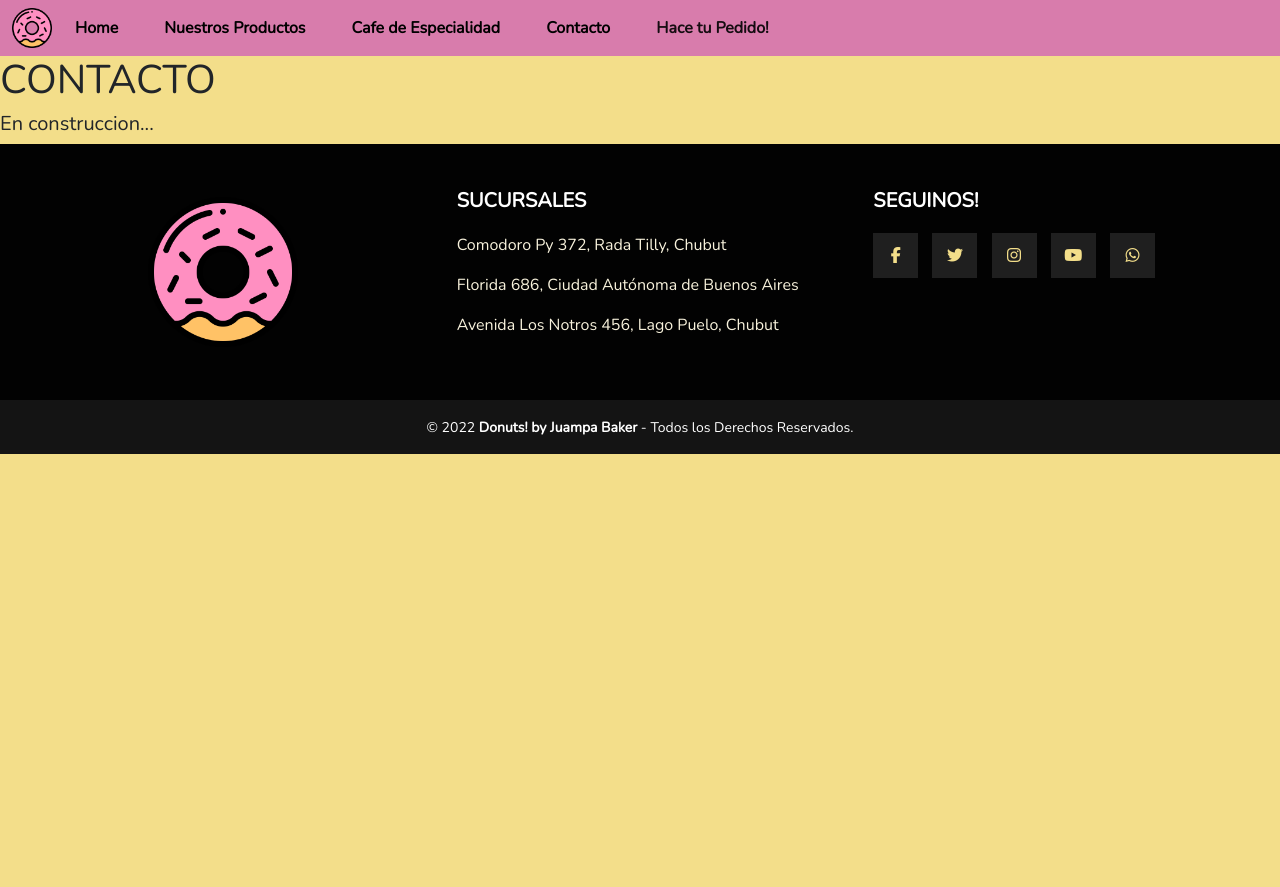
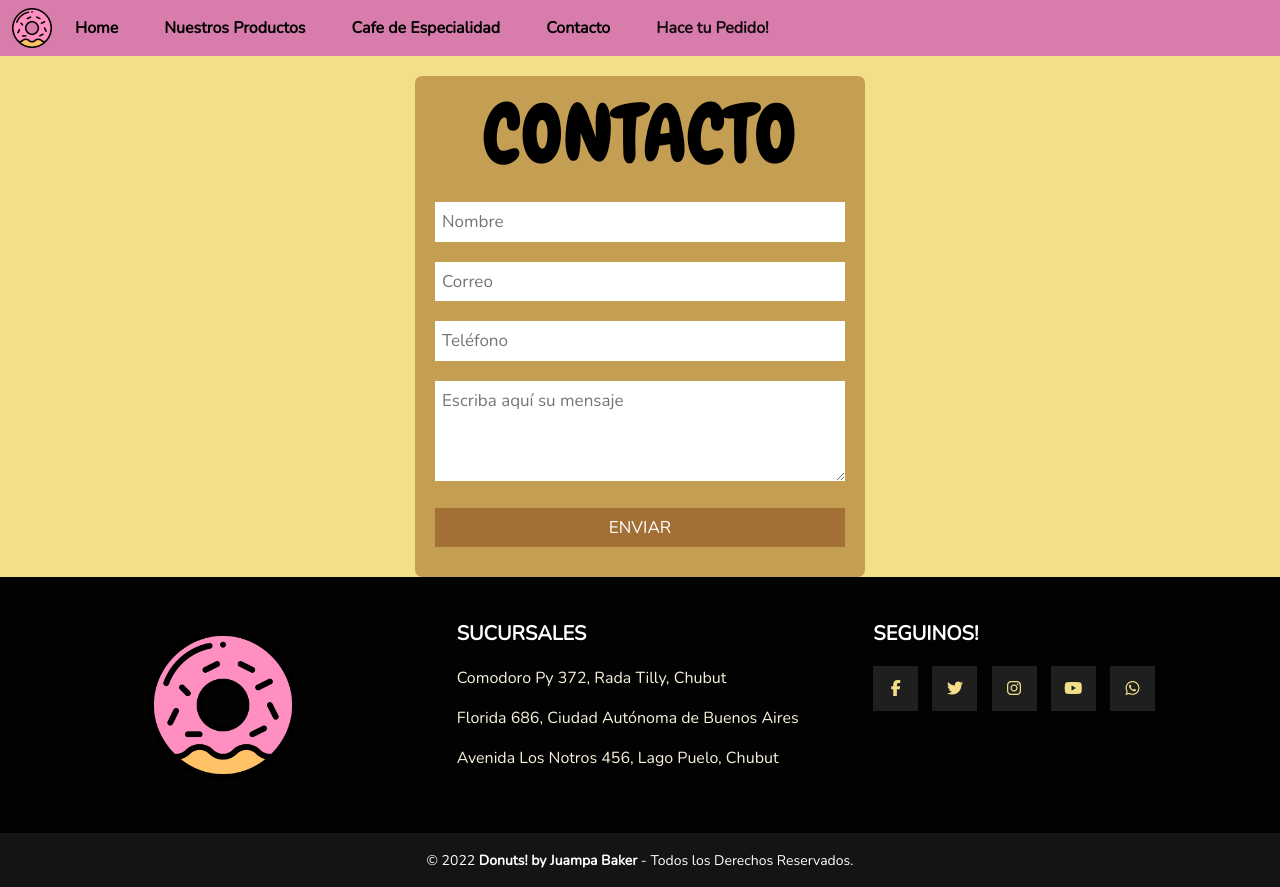
Before and after one commit to juampi-dev/proyectoBaker, a plain HTML site: page pages/contacto.html in a window 1280 px wide. Before the commit the page ends 800 px from the top, so only its background shows below. Drawn offline with nearby package versions, Linux system fonts and the light colour scheme.

Commit message:
final commit

```diff
--- a/pages/contacto.html
+++ b/pages/contacto.html
@@ -12,7 +12,6 @@
 <body>
 
     <header>
-        <!-- BARRA DE NAVEGACION -->
         <section>
             <nav class="navbar navbar-expand-lg navBar-Color">
                 <div class="container-fluid">
@@ -44,11 +43,20 @@
                 </div>
               </nav>
             </section>
-    <!-- FIN DE BARRA DE NAVEGACION -->
     </header>
 
-<h1>CONTACTO</h1>
-<h5>En construccion...</h5>
+<main>
+  <div class="contactoForm">
+    <h1>CONTACTO</h1>
+      <form>
+        <input type="text"name="Nombre"placeholder="Nombre">
+        <input type="text"name="correo"placeholder="Correo">
+        <input type="text"name="telefono"placeholder="Teléfono">
+        <textarea name="mensaje"placeholder="Escriba aquí su mensaje"></textarea>
+        <input type="button" value="ENVIAR" class="botonForm">
+      </form>
+  </div>
+</main>
 
 <footer class="piePagina">
   <div class="pie1">
--- a/styles/style.css
+++ b/styles/style.css
@@ -207,6 +207,45 @@ footer h5{
     text-align: center;
 }
 
+.contactoForm{
+    width:450px;
+    margin:auto;
+    background:rgba(126, 61, 0, 0.4);
+    padding:10px 20px;
+    box-sizing:border-box;
+    margin-top:20px;
+    border-radius:7px;
+}
+
+.contactoForm h1{
+    font-family: 'Chewy', sans-serif;
+    color: #000;
+    text-align: center;
+    font-size: 80px;
+    margin-bottom: 20px;
+}
+
+.contactoForm input, textarea{
+    width: 100%;
+    margin-bottom: 20px;
+    padding: 7px;
+    box-sizing: border-box;
+    font-size: 17px;
+    border: none;
+}
+
+.contactoForm textarea{
+    min-height: 100px;
+    max-height: 200px;
+    max-width: 100%;
+}
+
+.botonForm{
+    background: #a27035;
+    color: #fff;
+    padding: 20px;
+}
+
 @media (max-width: 952px){
     .navbar-logoLink{
         padding-left: 20px;
```
